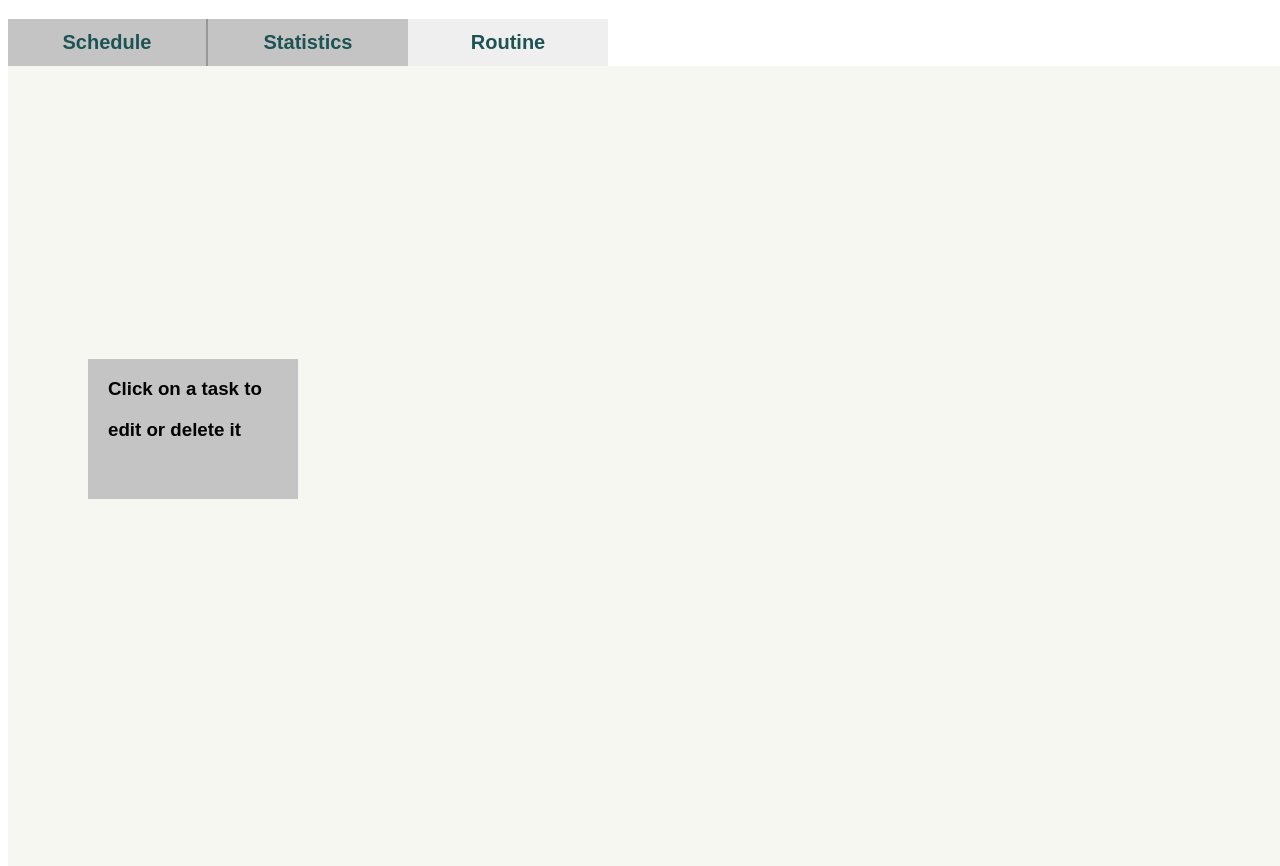
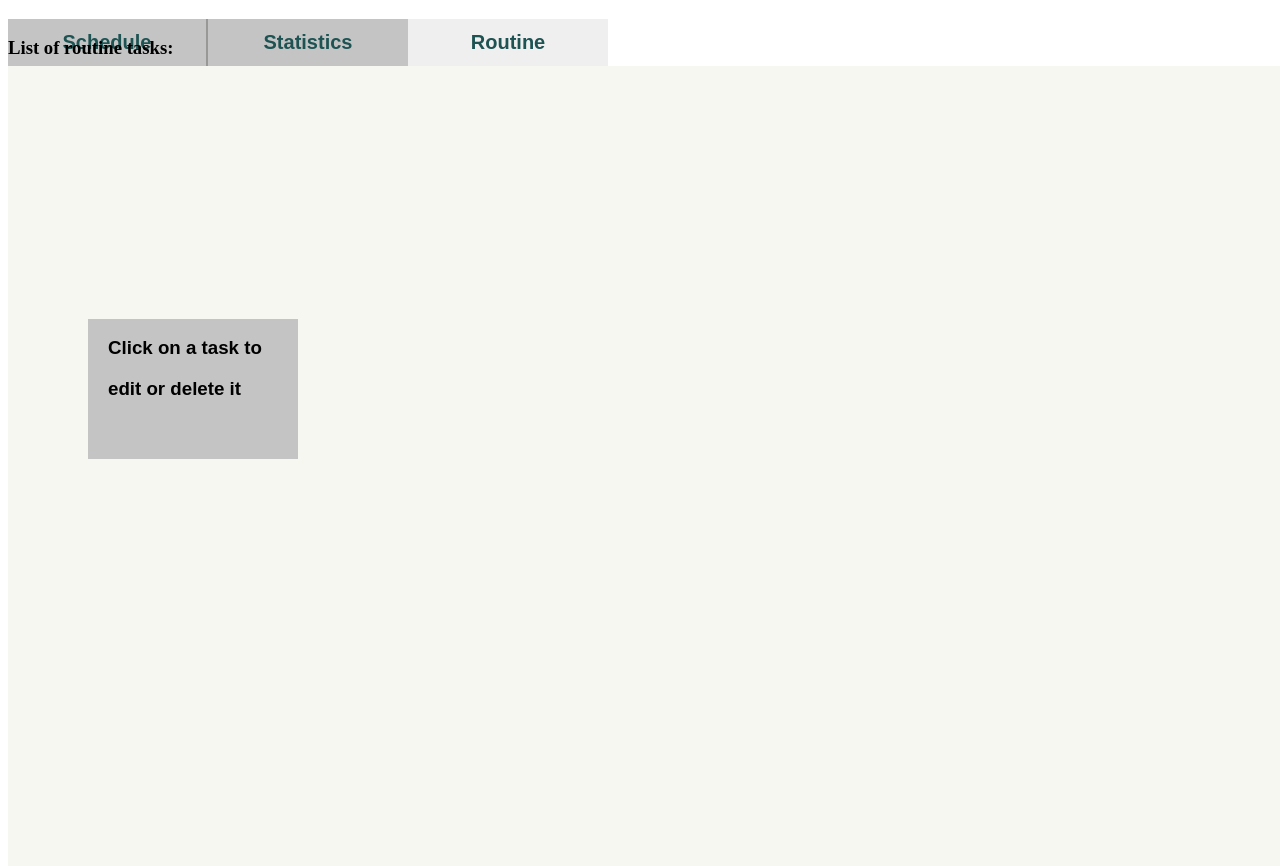
Before and after one commit to Shyunyin/orbital_247, a PHP site: page /routine.php in a window 1280 px wide; the page is wider, and only the part inside the window is pictured. Run offline with PHP 8.4, Linux system fonts and the light colour scheme; some libraries are stand-ins or nearby versions; some web fonts are replaced.

Commit message:
Routine main page

```diff
--- a/login.php
+++ b/login.php
@@ -1,5 +1,5 @@
 <!DOCTYPE html>
-<html?>
+<html>
 	<head>
 		<meta charset="UTF-8" />
 		<title>Login</title>
--- a/routine.css
+++ b/routine.css
@@ -79,3 +79,8 @@
 #wakeup {
   font-family: "Signika Negative", sans-serif;
 }
+
+#routine {
+  position: absolute;
+  z-index: 10;
+}
--- a/routine.php
+++ b/routine.php
@@ -5,7 +5,7 @@
 <html>
 <head>
     <title>Routine Page</title>
-    <link rel="stylesheet" href="routine.css" />
+    <link rel="stylesheet" href="routine.css?v=<?php echo time(); ?>">
     <script type = "text/javascript" type="module" src="routine.js"></script>
     <!--Importing Firebase and Cloud Firestore libraries-->
     <script src="https://www.gstatic.com/firebasejs/8.6.8/firebase-app.js"></script>
```
Also changed, not shown: includes/add_daily_task.inc.php (+6 -1 lines), routine.js (line endings or trailing spaces).
